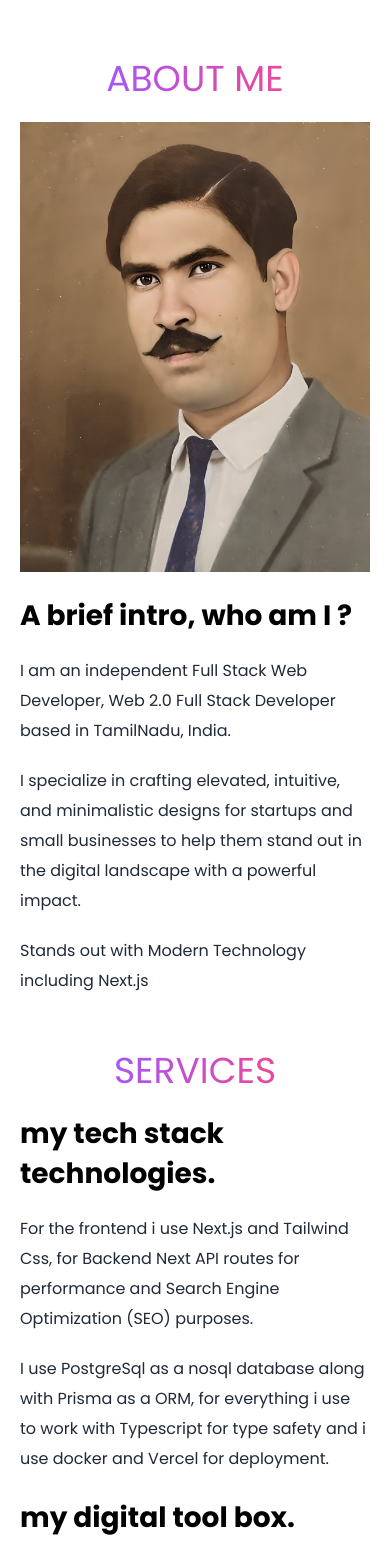
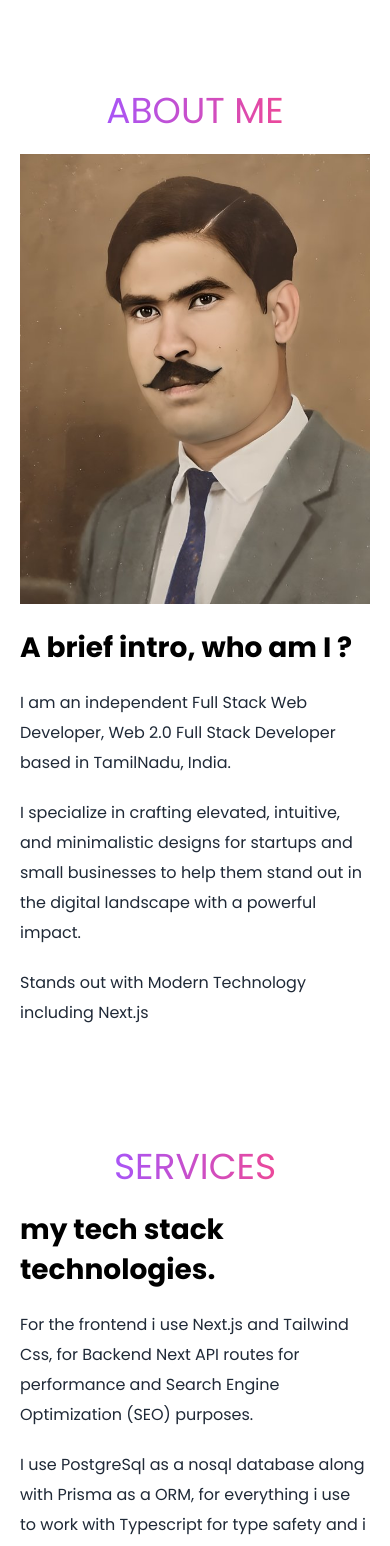
Before and after one commit to Mohamed-Parvez/parvez, a Next.js app: page / in a window 390 px wide. Shown: the part 432-1978 px from the top of the page. Built offline with nearby package versions, Linux system fonts and the light colour scheme.

Commit message:
updated mt for all sections

```diff
--- a/components/forms/Contact.tsx
+++ b/components/forms/Contact.tsx
@@ -4,7 +4,7 @@ import { LinkLogoLarge, LinkLogoSmall } from "../ui/linklogo";
 
 const Contact = () => {
   return (
-    <section id="contact" className="mb-40 mt-12 md:mt-40">
+    <section id="contact" className="mb-40 mt-28 md:mt-40">
       <div>
         <h1
           className="light-primary-gradient
--- a/components/sections/About.tsx
+++ b/components/sections/About.tsx
@@ -5,7 +5,7 @@ const About = () => {
   return (
     <section
       id="about"
-      className="flex-center mx-auto mt-20 max-w-[1440px] flex-col gap-4 md:mt-40 lg:gap-8 2xl:mx-auto"
+      className="flex-center mx-auto mt-28 max-w-[1440px] flex-col gap-4 md:mt-40 lg:gap-8 2xl:mx-auto"
     >
       <div>
         <h1
--- a/components/sections/ProjectOne.tsx
+++ b/components/sections/ProjectOne.tsx
@@ -4,7 +4,7 @@ import React from "react";
 const ProjectOne = () => {
   return (
     <section>
-      <div className="flex-center mx-auto mt-12 max-w-[1440px] flex-col gap-4 md:mt-40 lg:gap-8 2xl:mx-auto">
+      <div className="flex-center mx-auto mt-28 max-w-[1440px] flex-col gap-4 md:mt-40 lg:gap-8 2xl:mx-auto">
         <div>
           <h1
             className="light-primary-gradient
--- a/components/sections/Services.tsx
+++ b/components/sections/Services.tsx
@@ -5,7 +5,7 @@ const Services = () => {
   return (
     <section
       id="services"
-      className="flex-center mx-auto mt-12 max-w-[1440px] flex-col gap-4 md:mt-40 lg:gap-8 2xl:mx-auto"
+      className="flex-center mx-auto mt-28 max-w-[1440px] flex-col gap-4 md:mt-40 lg:gap-8 2xl:mx-auto"
     >
       <div>
         <h1
```
